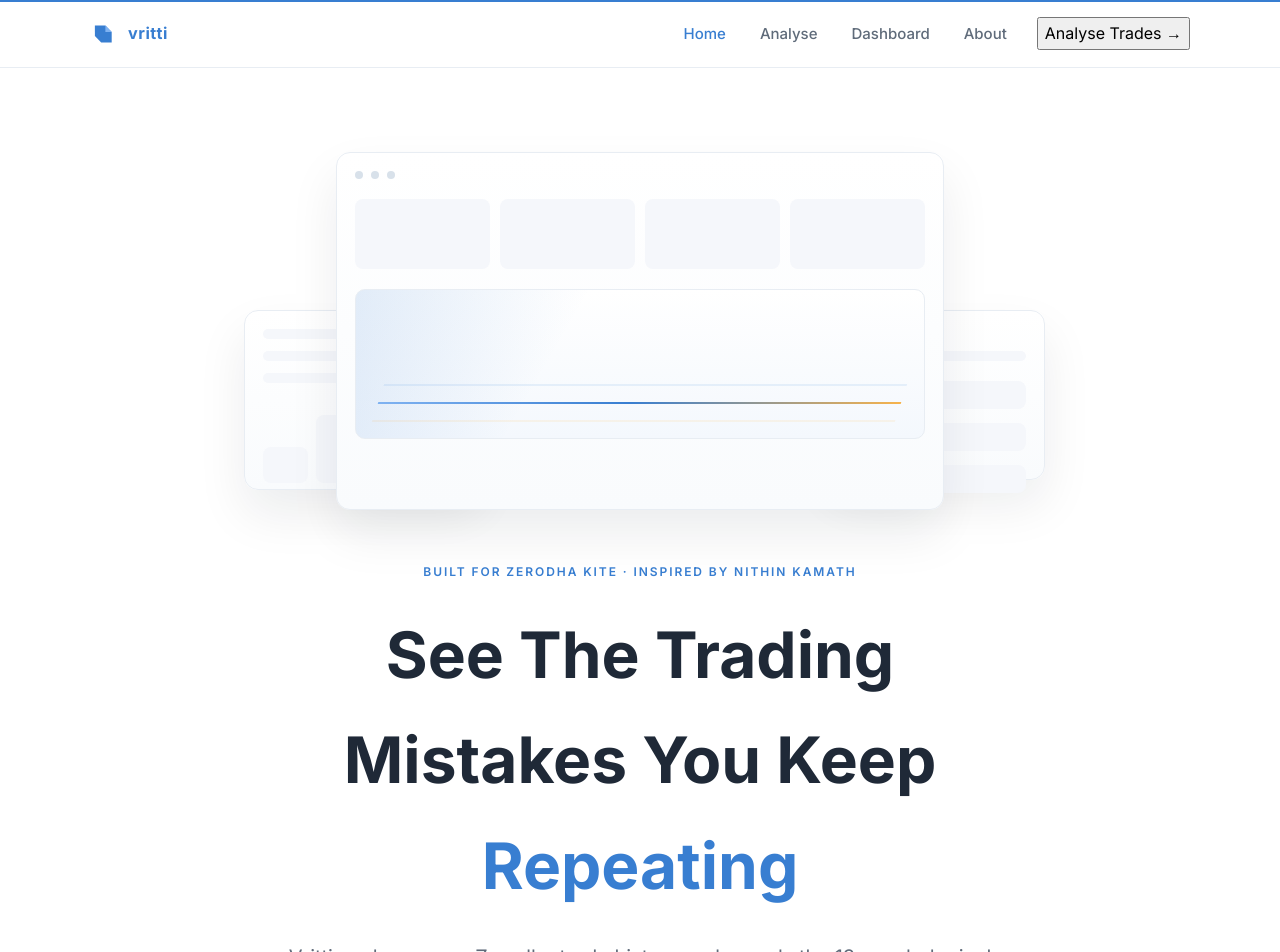
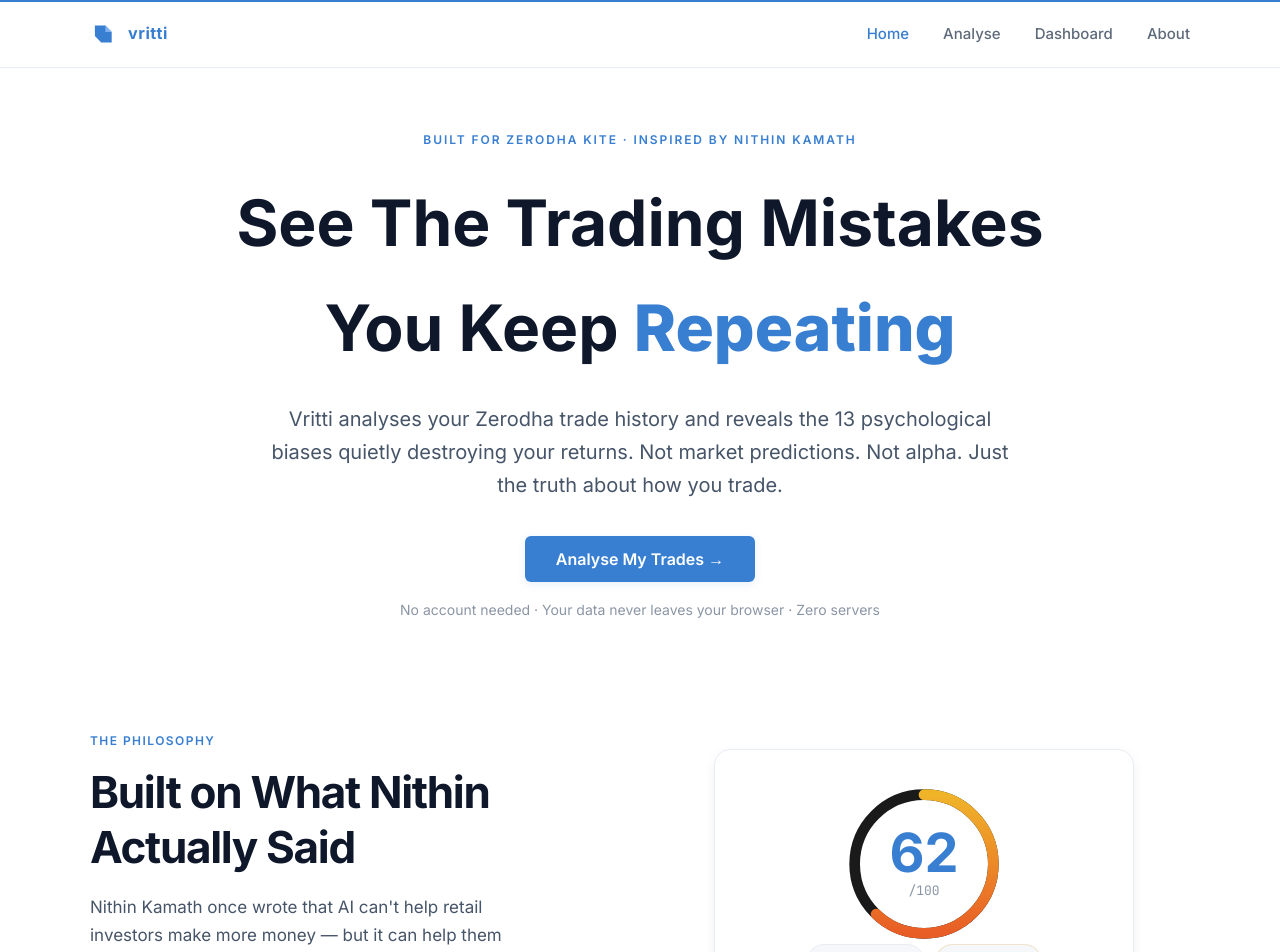
Before and after one commit to agarwal-tanmay-work/vritti, a React (Vite) app: page / in a window 1280 px wide. Shown: the top 952 px of the page. Built offline with nearby package versions, Linux system fonts and the light colour scheme.

Commit message:
Improve UI: Remove duplicate nav button, fix hero section, enhance typography, add Nathan's quote, update favicon to blue theme, and simplify design

```diff
--- a/src/components/Navbar.jsx
+++ b/src/components/Navbar.jsx
@@ -24,14 +24,6 @@
           <li><NavLink to="/about" onClick={close}>About</NavLink></li>
         </ul>
 
-        <button
-          className="nav-cta-btn"
-          onClick={() => { close(); navigate('/analyse'); }}
-          aria-label="Analyse your trades"
-        >
-          Analyse Trades →
-        </button>
-
         <button className="mobile-menu-btn" onClick={() => setMenuOpen(!menuOpen)} aria-label="Toggle mobile menu">
           {menuOpen ? <X size={22} /> : <Menu size={22} />}
         </button>
@@ -50,12 +42,6 @@
             <NavLink to="/analyse" onClick={close}>Analyse</NavLink>
             <NavLink to="/dashboard" onClick={close}>Dashboard</NavLink>
             <NavLink to="/about" onClick={close}>About</NavLink>
-            <button
-              className="nav-cta-btn mobile-cta"
-              onClick={() => { close(); navigate('/analyse'); }}
-            >
-              Analyse Trades →
-            </button>
           </motion.div>
         ) : null}
       </AnimatePresence>
--- a/src/index.css
+++ b/src/index.css
@@ -119,7 +119,7 @@
 .btn-primary {
   background: var(--accent);
   color: #ffffff;
-  box-shadow: 0 10px 20px rgba(56, 126, 209, 0.18);
+  box-shadow: 0 2px 8px rgba(56, 126, 209, 0.12);
 }
 
 .btn-primary:hover {
@@ -378,10 +378,10 @@
 .inner-h1,
 .notfound-title {
   margin: 0;
-  color: var(--text);
+  color: #0f172a;
   line-height: 1.25;
   letter-spacing: -0.03em;
-  font-weight: 600;
+  font-weight: 700;
 }
 
 .section-heading {
@@ -410,7 +410,7 @@
 .zerodha-note-body p,
 .about-bio-body p,
 .notfound-body {
-  color: var(--text-secondary);
+  color: #475569;
 }
 
 .section-sub {
@@ -452,7 +452,7 @@
   background: var(--surface);
   border: 1px solid var(--line);
   border-radius: var(--radius);
-  box-shadow: var(--shadow-sm);
+  box-shadow: 0 1px 3px rgba(15, 23, 42, 0.04);
 }
 
 .feature-card,
@@ -475,7 +475,7 @@
 .project-card-new:hover,
 .faq-item:hover {
   border-color: rgba(56, 126, 209, 0.28);
-  box-shadow: var(--shadow-md);
+  box-shadow: 0 4px 12px rgba(15, 23, 42, 0.08);
 }
 
 .home-hero {
@@ -498,9 +498,9 @@
 .hero-product-shell {
   position: absolute;
   border-radius: 14px;
-  background: linear-gradient(180deg, #ffffff 0%, #f9fbfd 100%);
+  background: #ffffff;
   border: 1px solid var(--line);
-  box-shadow: 0 24px 50px rgba(15, 23, 42, 0.08);
+  box-shadow: 0 4px 12px rgba(15, 23, 42, 0.06);
 }
 
 .hero-shell-main {
@@ -555,9 +555,7 @@
 .hero-shell-graph {
   height: 150px;
   border-radius: 10px;
-  background:
-    linear-gradient(120deg, rgba(56, 126, 209, 0.15), transparent 36%),
-    linear-gradient(180deg, #ffffff 0%, #f4f8fd 100%);
+  background: #f8fafc;
   border: 1px solid var(--line);
   position: relative;
 }
@@ -569,11 +567,8 @@
   right: 22px;
   bottom: 34px;
   height: 2px;
-  background: linear-gradient(90deg, #7fb2f1 0%, #387ed1 48%, #f7b34c 100%);
+  background: #387ed1;
   transform: skewX(-18deg);
-  box-shadow:
-    0 -18px 0 rgba(56, 126, 209, 0.1),
-    0 18px 0 rgba(245, 158, 11, 0.08);
 }
 
 .hero-shell-grid {
@@ -635,10 +630,12 @@
 
 .hero-h1 {
   margin: 0 0 22px;
+  color: #0f172a;
 }
 
 .hero-h1-accent {
   color: var(--accent);
+  font-weight: 800;
 }
 
 .hero-sub,
@@ -695,10 +692,10 @@
 .score-anim-container {
   width: min(100%, 420px);
   padding: 34px;
-  border-radius: 24px;
-  background: linear-gradient(180deg, #ffffff 0%, #f6f9fc 100%);
+  border-radius: 16px;
+  background: #ffffff;
   border: 1px solid var(--line);
-  box-shadow: var(--shadow-md);
+  box-shadow: 0 4px 12px rgba(15, 23, 42, 0.06);
 }
 
 .score-ring-visual,
@@ -828,19 +825,21 @@
 .varsity-cta p,
 .project-symbol {
   margin: 0 0 10px;
-  color: var(--text);
+  color: #0f172a;
 }
 
 .feature-card h3,
 .report-card h3 {
   font-size: 22px;
+  font-weight: 700;
 }
 
 .feature-card p,
 .report-card p {
   margin: 0;
-  color: var(--text-secondary);
+  color: #475569;
   font-size: 16px;
+  line-height: 1.7;
 }
 
 .reverse {
@@ -1121,7 +1120,7 @@
   border: 2px dashed var(--line-strong);
   border-radius: var(--radius);
   padding: 40px 28px;
-  background: linear-gradient(180deg, #ffffff 0%, #fbfcfe 100%);
+  background: #ffffff;
   text-align: center;
   cursor: pointer;
   transition: all 0.3s;
@@ -1561,7 +1560,7 @@
 }
 
 .chart-surface {
-  background: linear-gradient(180deg, #ffffff 0%, #fbfcfe 100%);
+  background: #ffffff;
 }
 
 .chart-spaced {
--- a/src/pages/About.jsx
+++ b/src/pages/About.jsx
@@ -100,7 +100,7 @@
               I build actual products. An anonymous whistleblower platform. A failure intelligence system. A fully autonomous video generator. I trade on Zerodha Kite myself, which is why Vritti isn't hypothetical. Every bias it detects is one I've caught in my own trades.
             </p>
             <p className="about-body-spaced">
-              I built Vritti because Nithin Kamath described exactly what AI should do for retail investors, and nobody had built it yet. I want to fix that from inside Zerodha.
+              I built Vritti because Nathan described exactly what AI should do for retail investors, and nobody had built it yet. I want to fix that from inside Zerodha.
             </p>
           </div>
           <div className="about-bio-actions">
@@ -122,6 +122,35 @@
             >
               LinkedIn
             </a>
+          </div>
+        </div>
+
+        {/* NATHAN'S QUOTE */}
+        <div className="section reveal">
+          <div className="section-eyebrow">WHY I BUILT THIS</div>
+          <h2 className="section-heading">Inspired by Nathan</h2>
+          <div className="zerodha-note-card">
+            <div className="zerodha-note-body">
+              <p>
+                "People keep asking me if AI can help them make money from trading. My honest answer is not really.
+              </p>
+              <p className="zerodha-note-paragraph">
+                As long as there's a human in the loop, you're still dealing with the same creature driven by fear and greed, and that human will keep making the same mistakes. But beyond psychology, there's a bigger problem. There's no real informational edge left in markets. The odds are that everything is priced in. And even when it isn't, operating under that assumption is almost always a good idea.
+              </p>
+              <p className="zerodha-note-paragraph">
+                The people actually making consistent money in markets are high-frequency trading firms, market makers, prop desks etc that have built infrastructural and data moats over years, with significant investment of time and capital. Those are real edges.
+              </p>
+              <p className="zerodha-note-paragraph">
+                So, where does AI actually fit? It's a tool to help you behave better. Not to generate alpha.
+              </p>
+              <p className="zerodha-note-paragraph">
+                What it can do is help you build and test strategies, then execute them systematically, removing emotion from the equation. That means fewer panic sells, less revenge trading, and more consistency. What it can't do is turn a bad strategy into a good one or create a magic money tree.
+              </p>
+              <p className="zerodha-note-paragraph">
+                This is still an edge, just a different kind. AI can make you more disciplined, but not smarter. And if you think about where most trading losses actually come from, that distinction matters more than people realise."
+              </p>
+              <p className="zerodha-note-sig">— Nathan</p>
+            </div>
           </div>
         </div>
 
--- a/src/pages/Home.jsx
+++ b/src/pages/Home.jsx
@@ -175,47 +175,10 @@
         <div className="hero-glow-orb" />
         <div className="hero-glow-orb-2" />
         <div className="home-hero-inner">
-          <div className="hero-product-stage" aria-hidden="true">
-            <div className="hero-product-shell hero-shell-left">
-              <span className="hero-shell-line short" />
-              <span className="hero-shell-line" />
-              <span className="hero-shell-line short" />
-              <div className="hero-shell-bars">
-                <span />
-                <span />
-                <span />
-                <span />
-              </div>
-            </div>
-            <div className="hero-product-shell hero-shell-right">
-              <span className="hero-shell-line short" />
-              <span className="hero-shell-line" />
-              <div className="hero-shell-chart">
-                <span />
-                <span />
-                <span />
-              </div>
-            </div>
-            <div className="hero-product-shell hero-shell-main">
-              <div className="hero-shell-head">
-                <span className="hero-shell-dot" />
-                <span className="hero-shell-dot" />
-                <span className="hero-shell-dot" />
-              </div>
-              <div className="hero-shell-grid">
-                <span />
-                <span />
-                <span />
-                <span />
-              </div>
-              <div className="hero-shell-graph" />
-            </div>
-          </div>
           <div className="hero-eyebrow">BUILT FOR ZERODHA KITE · INSPIRED BY NITHIN KAMATH</div>
           <h1 className="hero-h1">
-            See The Trading<br />
-            Mistakes You Keep<br />
-            <span className="hero-h1-accent">Repeating</span>
+            See The Trading Mistakes<br />
+            You Keep <span className="hero-h1-accent">Repeating</span>
           </h1>
           <p className="hero-sub">
             Vritti analyses your Zerodha trade history and reveals the 13 psychological biases quietly
```
Also changed, not shown: public/favicon.svg.
